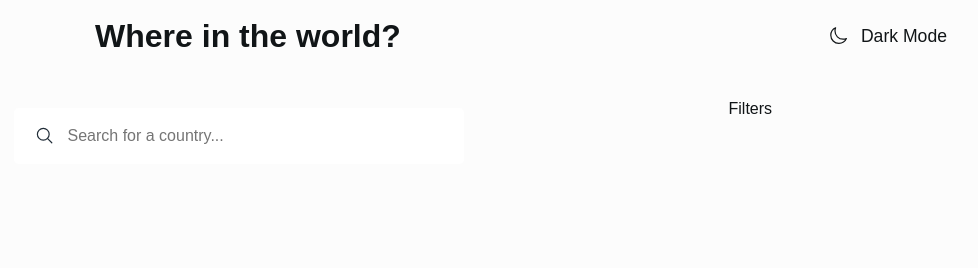
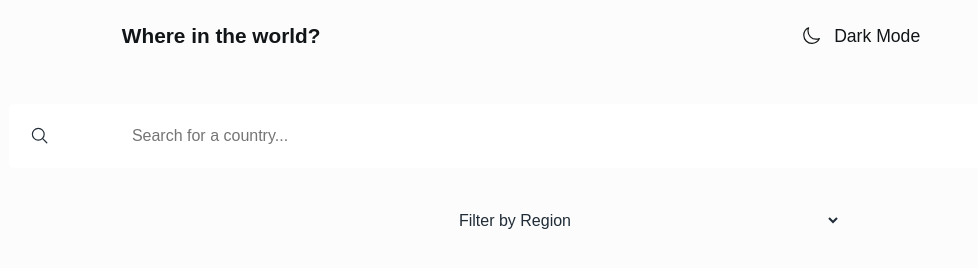
Before and after one commit to Dav1dD14Z/REST-Countries, a plain HTML site: page src/index.html in a window 1280 px wide. Shown: the whole page, without its empty margins (119-1097 px from the left). Drawn offline with nearby package versions, Linux system fonts and the light colour scheme.

Commit message:
Filter Layout created

```diff
--- a/src/index.html
+++ b/src/index.html
@@ -14,7 +14,7 @@
         </div>
         <div class="header__container--darkMode">
             <ion-icon name="moon-outline"></ion-icon>
-            <button onclick="darkMode()">Dark Mode</button>
+            <button id="button">Dark Mode</button>
         </div>
     </header>
 
@@ -24,7 +24,14 @@
             <input type="text" name="Countries" placeholder="Search for a country..." autofocus>
         </div>
         <div class="searchBar__container--filter">
-            <p>Filters</p>
+            <select name="Filter by Region" id="">
+                <option value="Africa" selected disabled>Filter by Region</option>
+                <option value="Africa">Africa</option>
+                <option value="America">America</option>
+                <option value="Asia">Asia</option>
+                <option value="Europe">Europe</option>
+                <option value="Oceania">Oceania</option>
+            </select>
         </div>
     </section>
 
--- a/src/main.js
+++ b/src/main.js
@@ -1,3 +1,5 @@
+button = document.getElementById("button");
+
 function darkMode(){
     const body = document.body;
     body.classList.toggle("dark-mode");
@@ -9,3 +11,5 @@ function darkMode(){
         button.textContent = "Dark Mode";
     }
 }
+
+button.addEventListener("click", darkMode)
--- a/src/style.css
+++ b/src/style.css
@@ -28,9 +28,11 @@ header{
     display: flex;
     justify-content: space-around;
     align-items: center;
+    flex-wrap: wrap;
+    text-align: center;
 }
 
-.header__container--title h3{
+.header__container--title h1{
     font-size: 1.3rem;
 }
 
@@ -63,19 +65,22 @@ header{
 }
 
 .searchBar{
+    display: flex;
+    justify-content: center;
+    align-items: self-start;
+    flex-wrap: wrap;
+    width: 100vw;
+    height: 100%;
     margin-top: 1.75rem;
-    width: 100vw;
-    height: 9vh;
-    display: flex;
-    justify-content: space-around;
-    align-items: center;
-    flex-wrap: wrap;
+
 }
 
 .searchBar__container--input {
     height: 9vh;
+    width: 80%;
     display: flex;
     align-items: center;
+    margin-bottom: 1rem;
 }
 
 .searchBar__container--input ion-icon{
@@ -97,8 +102,8 @@ body.dark-mode .searchBar__container--input input {
 .searchBar__container--input input {
     outline: none;
     border: none;
-    width: 450px;
-    height: 7vh;
+    width: 100%;
+    height: 4rem;
     border-radius: 0.3rem;
     padding-left: 12%;
     font-size: 1rem;
@@ -109,6 +114,33 @@ body.dark-mode .searchBar__container--input input::placeholder {
 }
 
 .searchBar__container--filter {
-    height: 9vh;
-    width: 300px;
+    display: flex;
+    justify-content: space-around;
+    align-items: center;
+    height: 4rem;
+    border-radius: 0.3rem;
 }
+
+.searchBar__container--filter select {
+    text-align: center;
+    background-color: transparent;
+    color: hsl(207, 26%, 17%);
+    width: 40rem;
+    border: none;
+    outline: none;
+    font-size: 1rem;
+}
+
+body.dark-mode .searchBar__container--filter {
+    background-color: hsl(209, 23%, 22%);
+    color: hsl(0, 100%, 100%);
+}
+
+body.dark-mode .searchBar__container--filter select {
+    color: hsl(0, 0%, 100%);
+}
+
+.searchBar__container--filter select option{
+    appearance: none;
+    width: 80px;
+}
```
